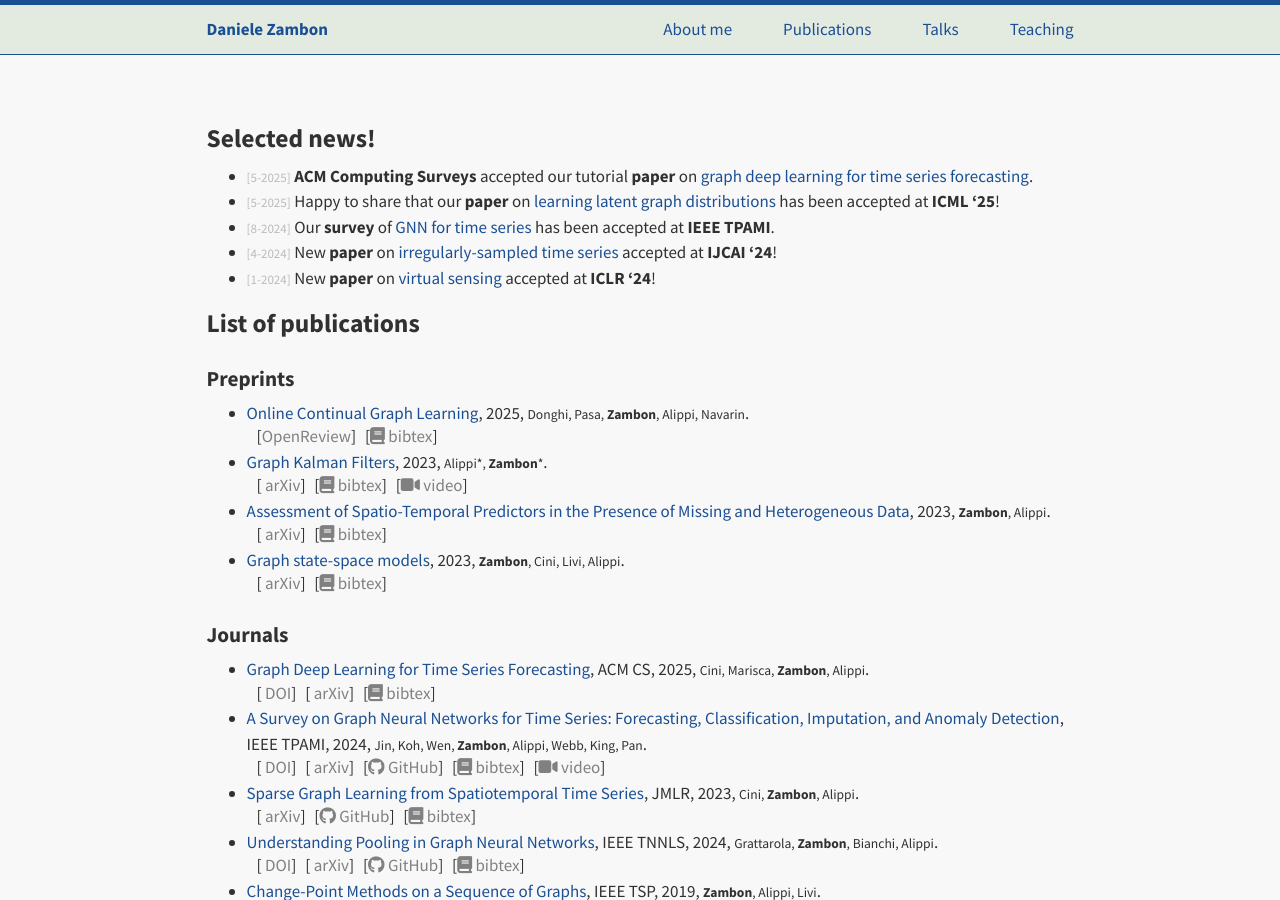
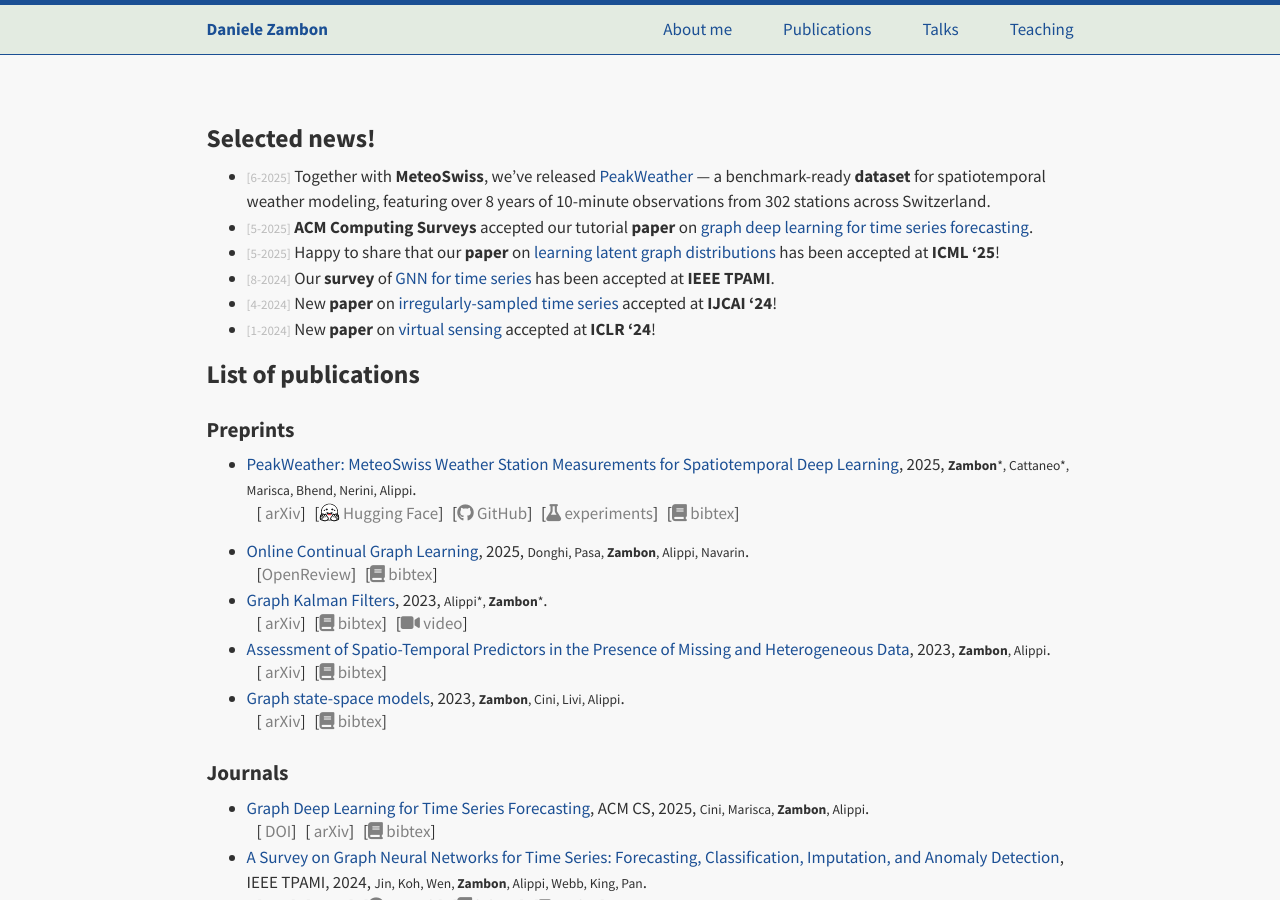
Before and after one commit to dzambon/dzambon.github.io, a Jekyll site: the page built from publications.md, in a window 1280 px wide and 900 px high. Built offline with Jekyll 4.4.1, drawn with Linux system fonts in a browser that asks for light colours; nearby versions of some CDN libraries; a style sheet for code colours, icons or effects is not loaded.

Commit message:
added peakweather

```diff
--- a/_data/news.yaml
+++ b/_data/news.yaml
@@ -1,3 +1,7 @@
+-
+   date: 6-2025
+   msg: 'Together with **MeteoSwiss**, we''ve released [PeakWeather](/publications/#zambon2025peakweather) — a benchmark-ready **dataset** for spatiotemporal weather modeling, featuring over 8 years of 10-minute observations from 302 stations across Switzerland.'
+   type: paper
 -
    date: 5-2025
    msg: '**ACM Computing Surveys** accepted our tutorial **paper** on [graph deep learning for time series forecasting](/publications/#cini2025graph).'
--- a/_data/papers.yaml
+++ b/_data/papers.yaml
@@ -10,9 +10,32 @@
  #    arxiv_id:
  #    openreview_id:
  #    experiments:
+ #    huggingface:
  #    github:
  #    gitlab:
  #    video:
+ -
+    id: zambon2025peakweather
+    title: "PeakWeather: MeteoSwiss Weather Station Measurements for Spatiotemporal Deep Learning"
+    author: "Zambon, Daniele and Cattaneo, Michele and Marisca, Ivan and Bhend, Jonas and Nerini, Daniele and Alippi, Cesare"
+    short_author: "Zambon*, Cattaneo*, Marisca, Bhend, Nerini, Alippi"
+    year: 2025
+    bibtex: |
+      @misc{zambon2025peakweather,
+        title={PeakWeather: MeteoSwiss Weather Station Measurements for Spatiotemporal Deep Learning},
+        author={Zambon, Daniele and Cattaneo, Michele and Marisca, Ivan and Bhend, Jonas and Nerini, Daniele and Alippi, Cesare},
+        year={2025},
+        eprint={2506.13652},
+        archivePrefix={arXiv},
+        primaryClass={cs.LG},
+        url={https://arxiv.org/abs/2506.13652},
+      }
+    type: preprint
+    url: "https://arxiv.org/abs/2506.13652"
+    arxiv_id: 2506.13652
+    huggingface: "https://huggingface.co/datasets/MeteoSwiss/PeakWeather"
+    github: https://github.com/MeteoSwiss/PeakWeather
+    experiments: https://github.com/Graph-Machine-Learning-Group/peakweather-wind-forecasting
  -
     id: bacciu2025foundation
     title: "Foundation and Generative Models for Graphs"
--- a/_includes/paper_list.html
+++ b/_includes/paper_list.html
@@ -26,6 +26,9 @@
           {%- if paper.openreview_id %}
           <li>[<a class="square-button" href="{{ openreview_base }}{{ paper.openreview_id }}">OpenReview</a>]
           </li>{% endif %}
+          {%- if paper.huggingface %}
+          <li>[<a class="square-button" href="{{ paper.huggingface }}"><img src="{{ base_url }}/images/hf-logo-pirate.svg" alt="icon" style="display: inline; height: 1.1em; vertical-align: -1.2em;"> Hugging Face</a>]
+          </li>{% endif %}
           {%- if paper.github %}
           <li>[<a class="square-button" href="{{ paper.github }}"><i class="fa-brands fa-github"></i> GitHub</a>]
           </li>{% endif %}
```
Also changed, not shown: images/hf-logo-pirate.svg (added).
